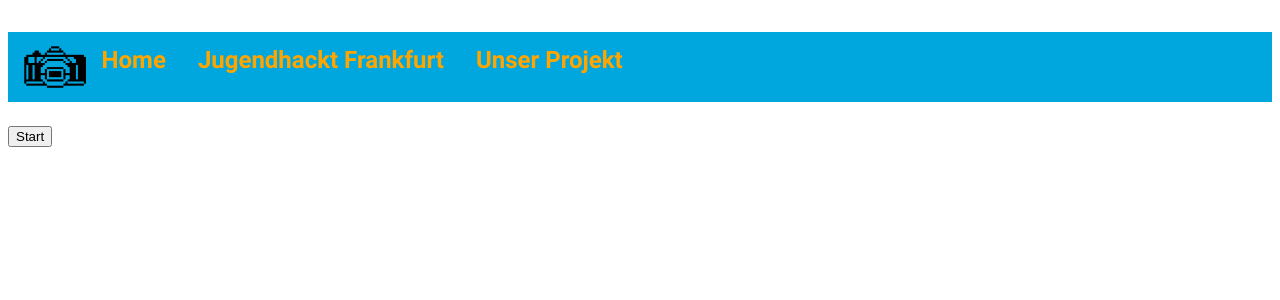
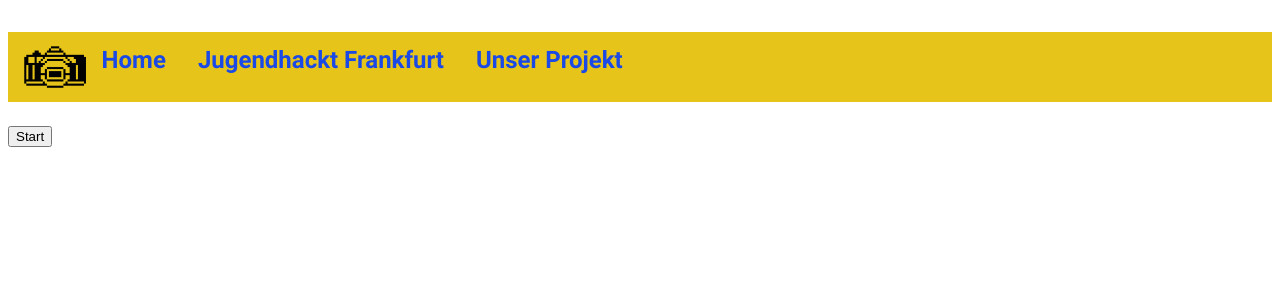
Before and after one commit to Jugendhackt/videokonferenz-vergleich, a Flask app: page / in a window 1280 px wide. Shown: the top 300 px of the page. Run offline with Flask 2, Linux system fonts and the light colour scheme.

Commit message:
made color palette easier on the eyes

```diff
--- a/static/css/main.css
+++ b/static/css/main.css
@@ -25,37 +25,37 @@ body {
   list-style: none;
   list-style-type: none;
   line-break: auto;
-  background-color: #00a6de;
+  background-color: #e6c41a;
   padding: 14px 16px;
   display: flex;
   font-size: x-large;
   overflow: hidden;
 }
 .div_1 ul a:hover {
-  background-color: orange;
-  color: #00a6de;
+  background-color: #1a49e6;
+  color: #e6c41a;
 }
 
 .div_1 a {
-  background-color: #00a6de;
-  color: orange;
+  background-color: #e6c41a;
+  color: #1a49e6;
   text-decoration: none;
   padding: 14px 16px;
   font-family: Roboto_Bold;
 }
 
 a:link {
-  color: orange;
+  color: #1a49e6;
 }
 
 /* visited link */
 a:visited {
-  color: orange;
+  color: #1a49e6;
 }
 
 /* selected link */
 a:active {
-  color: orange;
+  color: #1a49e6;
 }
 
 .div_1 {
--- a/static/css/main.scss
+++ b/static/css/main.scss
@@ -1,5 +1,5 @@
-$primary-color : #00a6de;
-$secondary-color : orange;
+$primary-color : hsl(50,80%,50%);
+$secondary-color : hsl(226, 80%, 50%);
 
 @font-face {
     font-family: Roboto_Regular;
```
Also changed, not shown: 1 other file.
